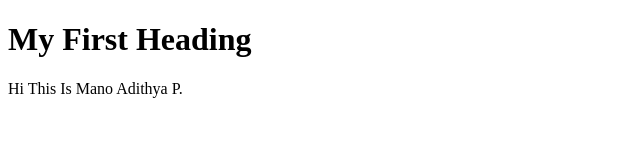
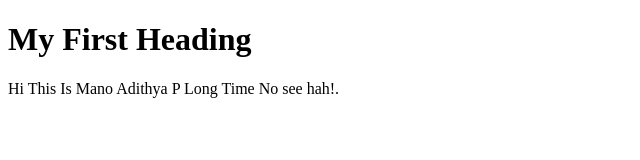
Before and after one commit to Mano-Adithya/basicHTML, a plain HTML site: page index.html in a window 1280 px wide. Shown: the whole page, without its empty margins (0-640 px from the left). Drawn offline with Linux system fonts and the light colour scheme.

Commit message:
Update index.html

```diff
--- a/index.html
+++ b/index.html
@@ -3,7 +3,8 @@
 <body>
 
 <h1>My First Heading</h1>
-<p>Hi This Is Mano Adithya P.</p>
+<p>Hi This Is Mano Adithya P
+  Long Time No see hah!.</p>
 
 </body>
 </html>
```
